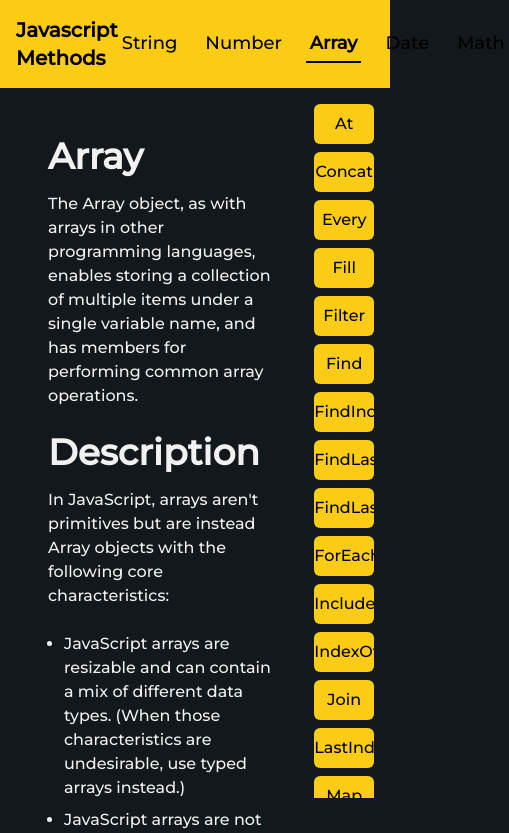
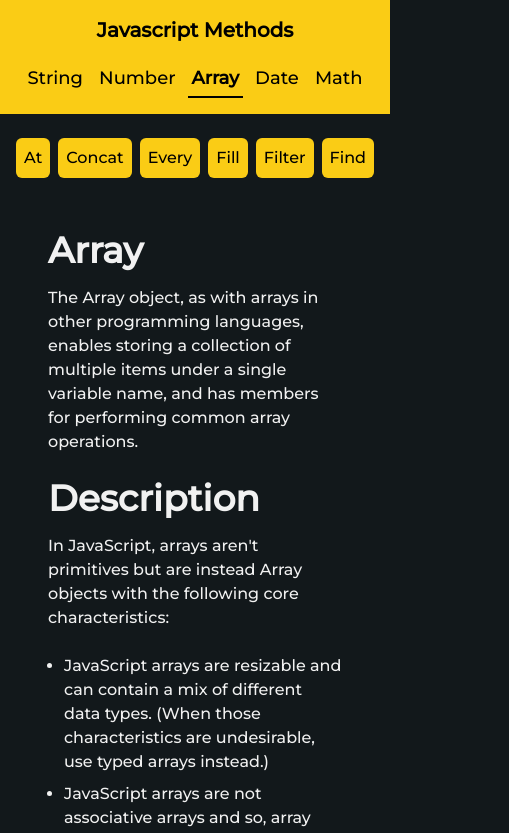
Before and after one commit to VectortheGreat/Javascript-Methods, a React (Vite) app: page /array in a window 390 px wide. Shown: the top 833 px of the page, 509 px wide, since content can reach past the window. Built offline with nearby package versions, Linux system fonts and the light colour scheme.

Commit message:
responsive design

```diff
--- a/src/components/methods/Methods.tsx
+++ b/src/components/methods/Methods.tsx
@@ -19,12 +19,15 @@ const Methods = ({ methods }: { methods: Record<string, string> }) => {
     };
   }, []);
   return (
-    <div className="col-span-2 overflow-y-auto scrollbar-style" style={{ maxHeight: `${pageHeight - 150}px` }}>
-      <ul className="space-y-2">
+    <div
+      className="col-span-12 sm:col-span-12 md:col-span-12 lg:col-span-2 xl:col-span-2 2xl:col-span-2 overflow-y-auto scrollbar-style"
+      style={{ maxHeight: `${pageHeight - 150}px` }}
+    >
+      <ul className="md:flex-col md:space-x-0 md:space-y-2 flex flex-row space-x-2 overflow-x-auto">
         {Object.keys(methods).map((method) => (
           <li
             key={method}
-            className={`cursor-pointer text-center rounded-md py-2 ${
+            className={`cursor-pointer text-center rounded-md p-2 mt-2 ${
               method && queryParam && method.toLowerCase() === queryParam.toLowerCase()
                 ? "bg-orange-400 text-black hover:bg-yellow-400 transition-all duration-300"
                 : "bg-yellow-400 text-black hover:bg-orange-400 transition-all duration-300"
--- a/src/components/methods/array-methods/ArrayMethods.tsx
+++ b/src/components/methods/array-methods/ArrayMethods.tsx
@@ -402,9 +402,11 @@ const ArrayMethods = () => {
     }
   }, [queryParam, inputArray, parameter1, parameter2, parameter3]);
   return (
-    <div className="grid grid-cols-12">
-      <div className="col-span-10">{queryParam ? <FormComp></FormComp> : <MainPage></MainPage>}</div>
+    <div className="grid grid-cols-12 ">
       <Methods methods={methods}></Methods>
+      <div className="col-span-12 md:col-span-10 lg:col-span-10 xl:col-span-10 2xl:col-span-10 mt-5">
+        {queryParam ? <FormComp></FormComp> : <MainPage></MainPage>}
+      </div>
     </div>
   );
 };
--- a/src/components/methods/date-methods/DateMethods.tsx
+++ b/src/components/methods/date-methods/DateMethods.tsx
@@ -261,9 +261,11 @@ const DateMethods = () => {
     }
   }, [queryParam, input, parameter1]);
   return (
-    <div className="grid grid-cols-12">
-      <div className="col-span-10">{queryParam ? <FormComp></FormComp> : <MainPage></MainPage>}</div>
+    <div className="grid grid-cols-12 ">
       <Methods methods={methods}></Methods>
+      <div className="col-span-12 md:col-span-10 lg:col-span-10 xl:col-span-10 2xl:col-span-10 mt-5">
+        {queryParam ? <FormComp></FormComp> : <MainPage></MainPage>}
+      </div>
     </div>
   );
 };
--- a/src/components/methods/math-methods/MathMethods.tsx
+++ b/src/components/methods/math-methods/MathMethods.tsx
@@ -142,9 +142,11 @@ const MathMethods = () => {
     }
   }, [queryParam, input, parameter1, parameter2]);
   return (
-    <div className="grid grid-cols-12">
-      <div className="col-span-10">{queryParam ? <FormComp></FormComp> : <MainPage></MainPage>}</div>
+    <div className="grid grid-cols-12 ">
       <Methods methods={methods}></Methods>
+      <div className="col-span-12 md:col-span-10 lg:col-span-10 xl:col-span-10 2xl:col-span-10 mt-5">
+        {queryParam ? <FormComp></FormComp> : <MainPage></MainPage>}
+      </div>
     </div>
   );
 };
--- a/src/components/methods/number-methods/NumberMethods.tsx
+++ b/src/components/methods/number-methods/NumberMethods.tsx
@@ -143,9 +143,11 @@ const NumberMethods = () => {
     }
   }, [queryParam, input, parameter1]);
   return (
-    <div className="grid grid-cols-12">
-      <div className="col-span-10">{queryParam ? <FormComp></FormComp> : <MainPage></MainPage>}</div>
+    <div className="grid grid-cols-12 ">
       <Methods methods={methods}></Methods>
+      <div className="col-span-12 md:col-span-10 lg:col-span-10 xl:col-span-10 2xl:col-span-10 mt-5">
+        {queryParam ? <FormComp></FormComp> : <MainPage></MainPage>}
+      </div>
     </div>
   );
 };
--- a/src/components/methods/string-methods/StringMethods.tsx
+++ b/src/components/methods/string-methods/StringMethods.tsx
@@ -315,9 +315,11 @@ const StringMethods = () => {
     }
   }, [queryParam, input, parameter1, parameter2]);
   return (
-    <div className="grid grid-cols-12">
-      <div className="col-span-10">{queryParam ? <FormComp></FormComp> : <MainPage></MainPage>}</div>
+    <div className="grid grid-cols-12 ">
       <Methods methods={methods}></Methods>
+      <div className="col-span-12 md:col-span-10 lg:col-span-10 xl:col-span-10 2xl:col-span-10 mt-5">
+        {queryParam ? <FormComp></FormComp> : <MainPage></MainPage>}
+      </div>
     </div>
   );
 };
--- a/src/components/navbar/Navbar.tsx
+++ b/src/components/navbar/Navbar.tsx
@@ -10,25 +10,25 @@ const Navbar = () => {
   };
   const location = useLocation();
   const pathname = location.pathname;
+
   return (
     <nav className="bg-yellow-400 p-4 text-black">
       <div className="container mx-auto">
-        <div className="flex items-center justify-between">
-          <Link to={"/"} className=" text-xl font-bold cursor-pointer">
+        <div className="flex flex-col lg:flex-row items-center justify-between">
+          <Link to={"/"} className="text-xl font-bold cursor-pointer mb-4 lg:mb-0">
             Javascript Methods
           </Link>
-          <ul className="flex space-x-5">
-            {Object.keys(pages).map((page) =>
-              pathname === pages[page] ? (
-                <li key={page} className="text-lg border-b-2 border-black font-bold p-1 duration-300">
-                  <Link to={pages[page]}>{page}</Link>
-                </li>
-              ) : (
-                <li key={page} className="text-lg p-1 hover:bg-yellow-600 hover:rounded-md duration-300">
-                  <Link to={pages[page]}>{page}</Link>
-                </li>
-              )
-            )}
+          <ul className="flex space-x-2 lg:space-x-5">
+            {Object.keys(pages).map((page) => (
+              <li
+                key={page}
+                className={`text-lg p-1 lg:hover:bg-yellow-600 lg:hover:rounded-md duration-300 ${
+                  pathname === pages[page] ? "border-b-2 border-black font-bold" : ""
+                }`}
+              >
+                <Link to={pages[page]}>{page}</Link>
+              </li>
+            ))}
           </ul>
         </div>
       </div>
```
